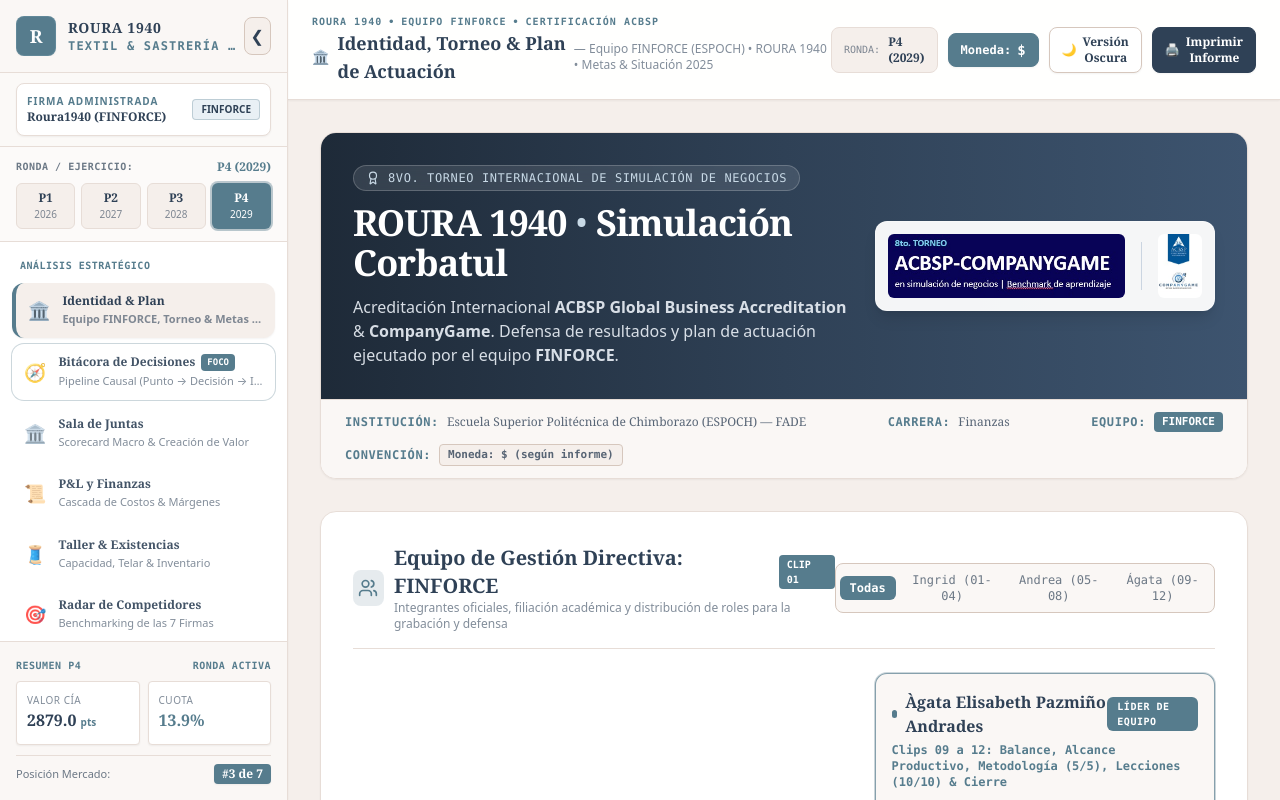
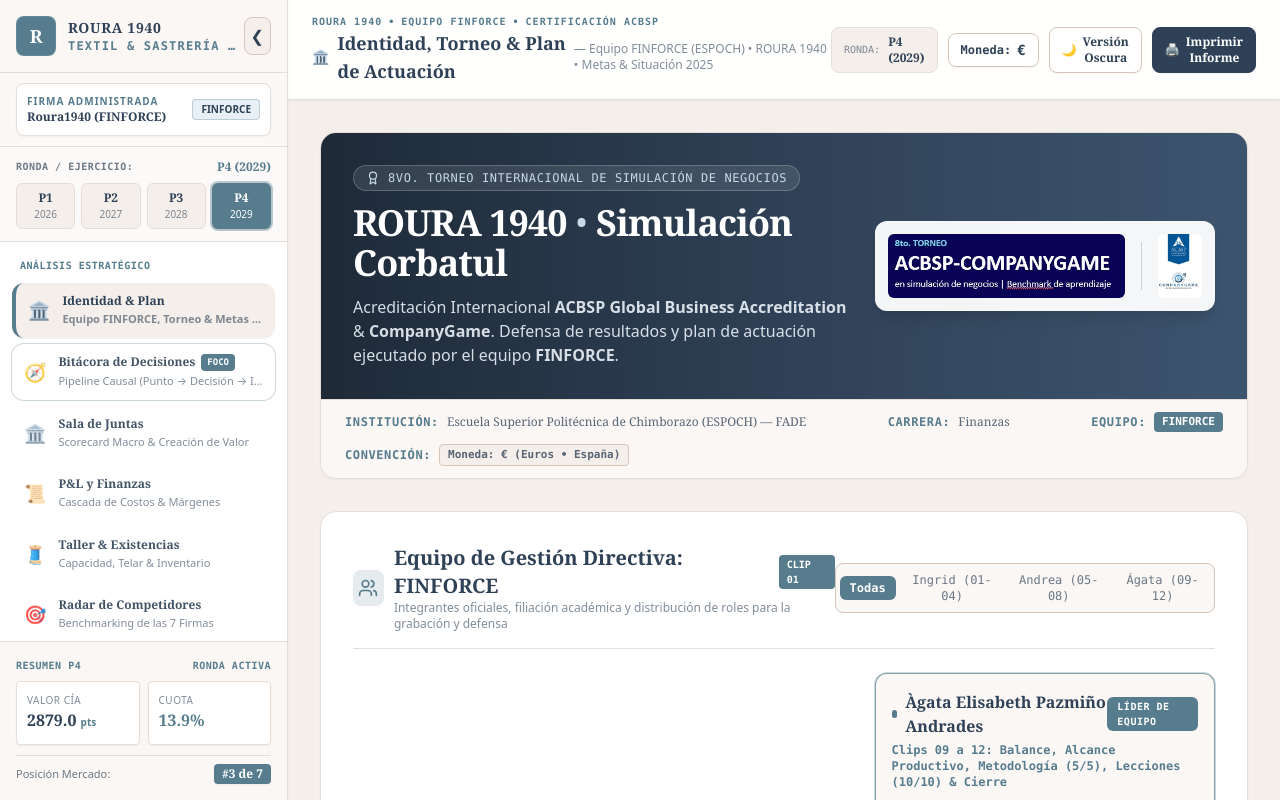
Before and after one commit to dennysrojas/corbatul-dashboards, a Next.js app: page / in a window 1280 px wide. Built offline with nearby package versions, Linux system fonts and the light colour scheme.

Commit message:
fix(currency): establecer euros (€) como moneda predeterminada en todo el dashboard

```diff
--- a/src/app/page.tsx
+++ b/src/app/page.tsx
@@ -17,7 +17,7 @@ export default function DashboardPage() {
   const [activeTab, setActiveTab] = useState<DashboardTab>('identity');
   const [isSidebarCollapsed, setIsSidebarCollapsed] = useState<boolean>(false);
   const [isDarkMode, setIsDarkMode] = useState<boolean>(false);
-  const [currency, setCurrency] = useState<'$' | '€'>('$'); // Modo Claro por defecto
+  const [currency, setCurrency] = useState<'$' | '€'>('€'); // Modo Claro por defecto
 
   const tabTitles: Record<DashboardTab, { title: string; subtitle: string; icon: string }> = {
     identity: {
--- a/src/components/dashboard/TeamIdentityPlanView.tsx
+++ b/src/components/dashboard/TeamIdentityPlanView.tsx
@@ -26,7 +26,7 @@ interface TeamIdentityPlanViewProps {
   currency?: '$' | '€';
 }
 
-export const TeamIdentityPlanView: React.FC<TeamIdentityPlanViewProps> = ({ currency = '$' }) => {
+export const TeamIdentityPlanView: React.FC<TeamIdentityPlanViewProps> = ({ currency = '€' }) => {
   const [selectedMember, setSelectedMember] = useState<'all' | 'agata' | 'ingrid' | 'andrea'>('all');
 
   return (
@@ -83,7 +83,7 @@ export const TeamIdentityPlanView: React.FC<TeamIdentityPlanViewProps> = ({ curr
           <div className="flex items-center gap-2">
             <span className="font-bold text-roura-teal dark:text-roura-sky uppercase font-mono tracking-wider">Convención:</span>
             <span className="font-mono font-semibold text-[11px] bg-roura-beige dark:bg-roura-navy px-2 py-0.5 rounded border border-roura-beige-deep dark:border-roura-navy-light">
-              Moneda: {currency} (según informe)
+              Moneda: {currency} (Euros • España)
             </span>
           </div>
         </div>
@@ -445,7 +445,7 @@ export const TeamIdentityPlanView: React.FC<TeamIdentityPlanViewProps> = ({ curr
               Misión &bull; Propuesta de Valor Textil
             </span>
             <blockquote className="font-serif italic text-xs text-roura-navy/90 dark:text-roura-beige-light leading-relaxed border-l-2 border-roura-teal pl-3 py-0.5">
-              «Confeccionar corbatas, bufandas y calcetines para hombre con diseño cuidado y calidad confiable a un precio justo, respaldados por más de 45 años de historia. No ser la opción más barata, sino dar el mayor valor por euro/dólar invertido: mejor diseño, materia prima de calidad y mayor presencia física y online.»
+              «Confeccionar corbatas, bufandas y calcetines para hombre con diseño cuidado y calidad confiable a un precio justo, respaldados por más de 45 años de historia. No ser la opción más barata, sino dar el mayor valor por euro invertido: mejor diseño, materia prima de calidad y mayor presencia física y online.»
             </blockquote>
           </div>
 
```
Also changed, not shown: 1 other file (tests, documents, lock files or other folders).
